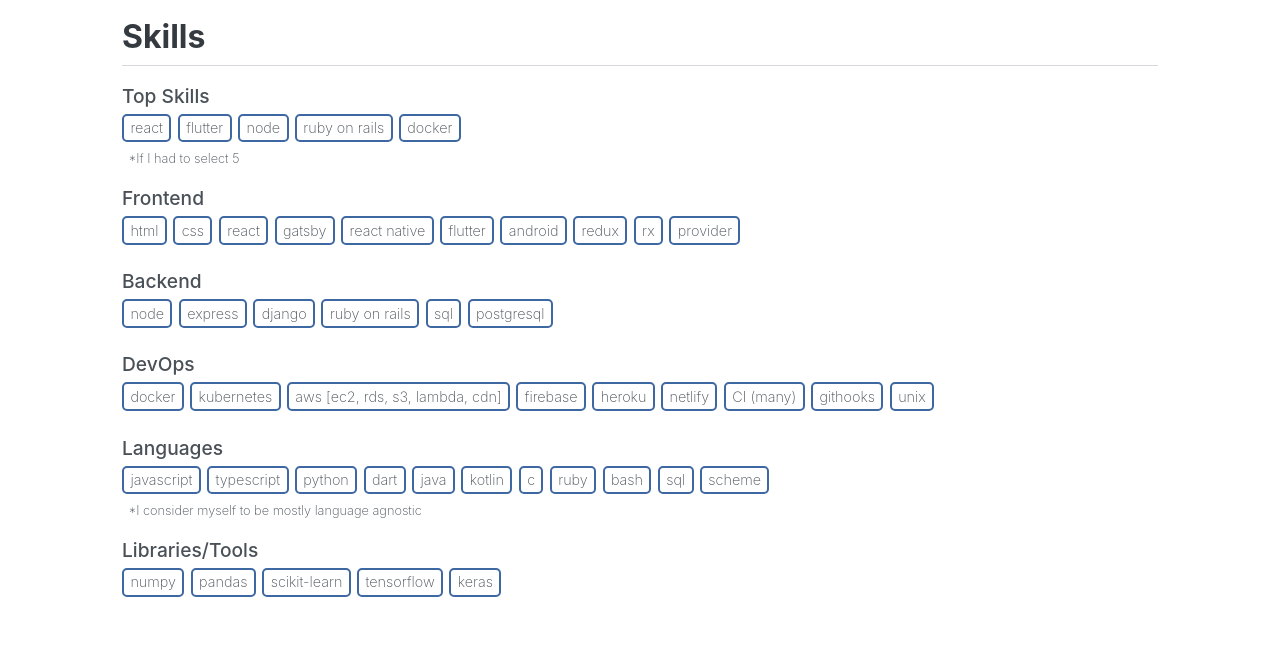
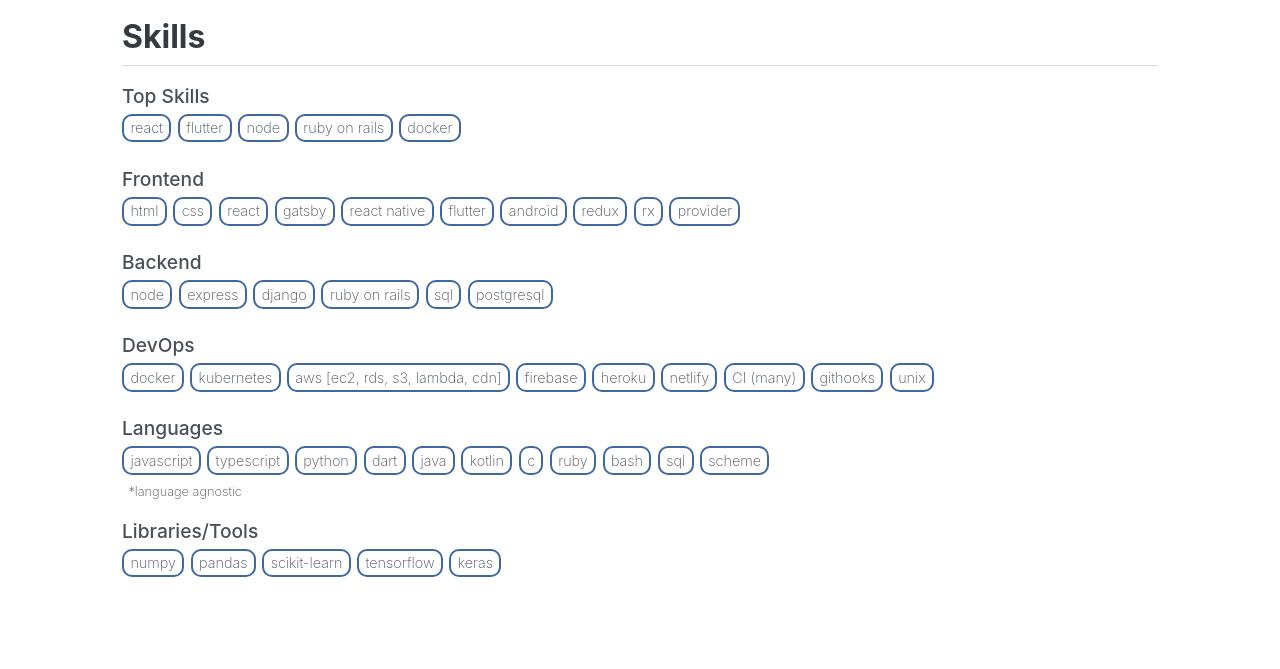
Before and after one commit to benjaminykim/benkim.dev, a Gatsby site: page / in a window 1280 px wide. Shown: the part 1150-1819 px from the top of the page. Built offline with nearby package versions, Linux system fonts and the light colour scheme; Gatsby itself is replaced by a stand-in of ours.

Commit message:
update skill disclaimers

```diff
--- a/src/components/Skills.js
+++ b/src/components/Skills.js
@@ -10,7 +10,6 @@ export default function Skills({ data }) {
 								<div className="skill-item">{skill}</div>
 					)
 				})}
-				<p class="skill-disclaimer">*If I had to select 5</p>
     	</div>
 			<p class="skill-title">Frontend</p>
 			<div className="skill-section">
@@ -43,7 +42,7 @@ export default function Skills({ data }) {
 								<div className="skill-item">{skill}</div>
 					)
 				})}
-			<p class="skill-disclaimer">*I consider myself to be mostly language agnostic</p>
+			<p class="skill-disclaimer">*language agnostic</p>
     	</div>
 			<p class="skill-title">Libraries/Tools</p>
 			<div className="skill-section">
--- a/src/style.css
+++ b/src/style.css
@@ -901,7 +901,7 @@ p.skill-disclaimer {
 
 .skill-item {
   border: 2px solid #3e68a2;
-  border-radius: 5px;
+  border-radius: 10px;
   margin: 0 0.4rem 0.4rem 0rem;
   padding: 0.1rem 0.4rem;
   font-size: 0.9rem;
```
